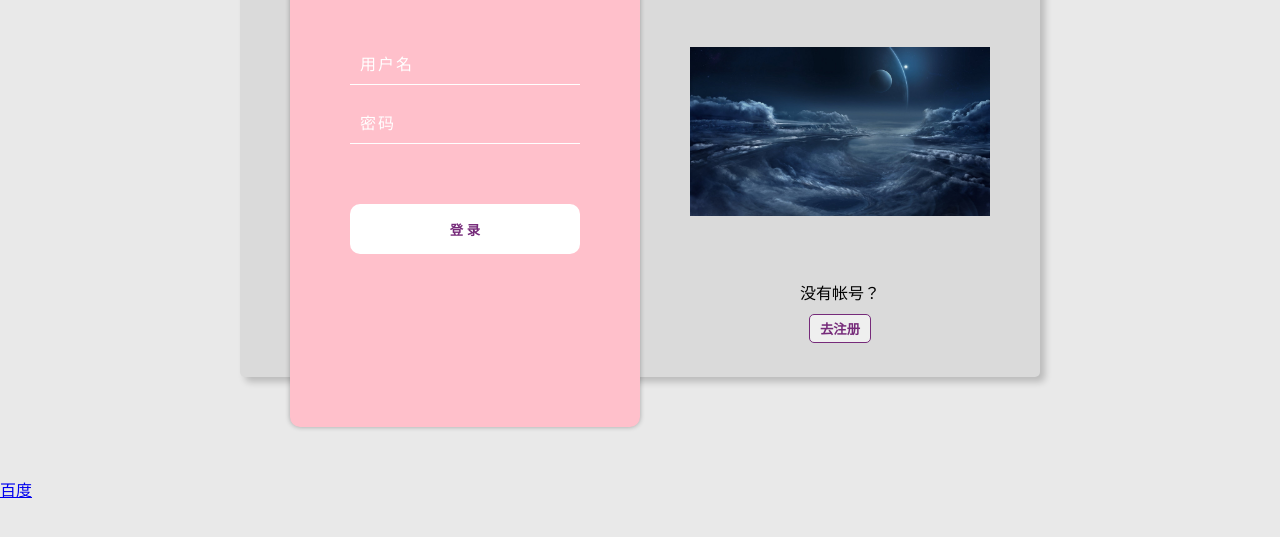
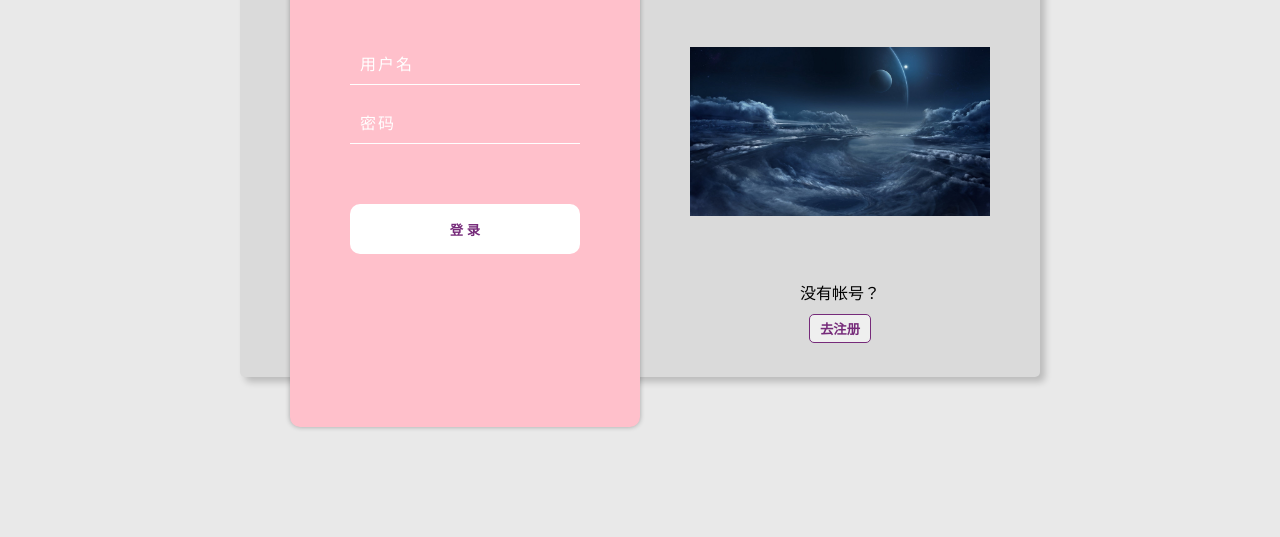
Before and after one commit to luobida123456/index, a plain HTML site: page index.html in a window 1280 px wide. Shown: the part 223-760 px from the top of the page. Drawn offline with Linux system fonts and the light colour scheme.

Commit message:
Update index.html

```diff
--- a/index.html
+++ b/index.html
@@ -55,8 +55,6 @@
         </div>
     </div>
 
-    <a href="https://www.baidu.com">百度</a>
-
     <script>
         let login = document.querySelector('.login')
         let register = document.querySelector('.register')
```
